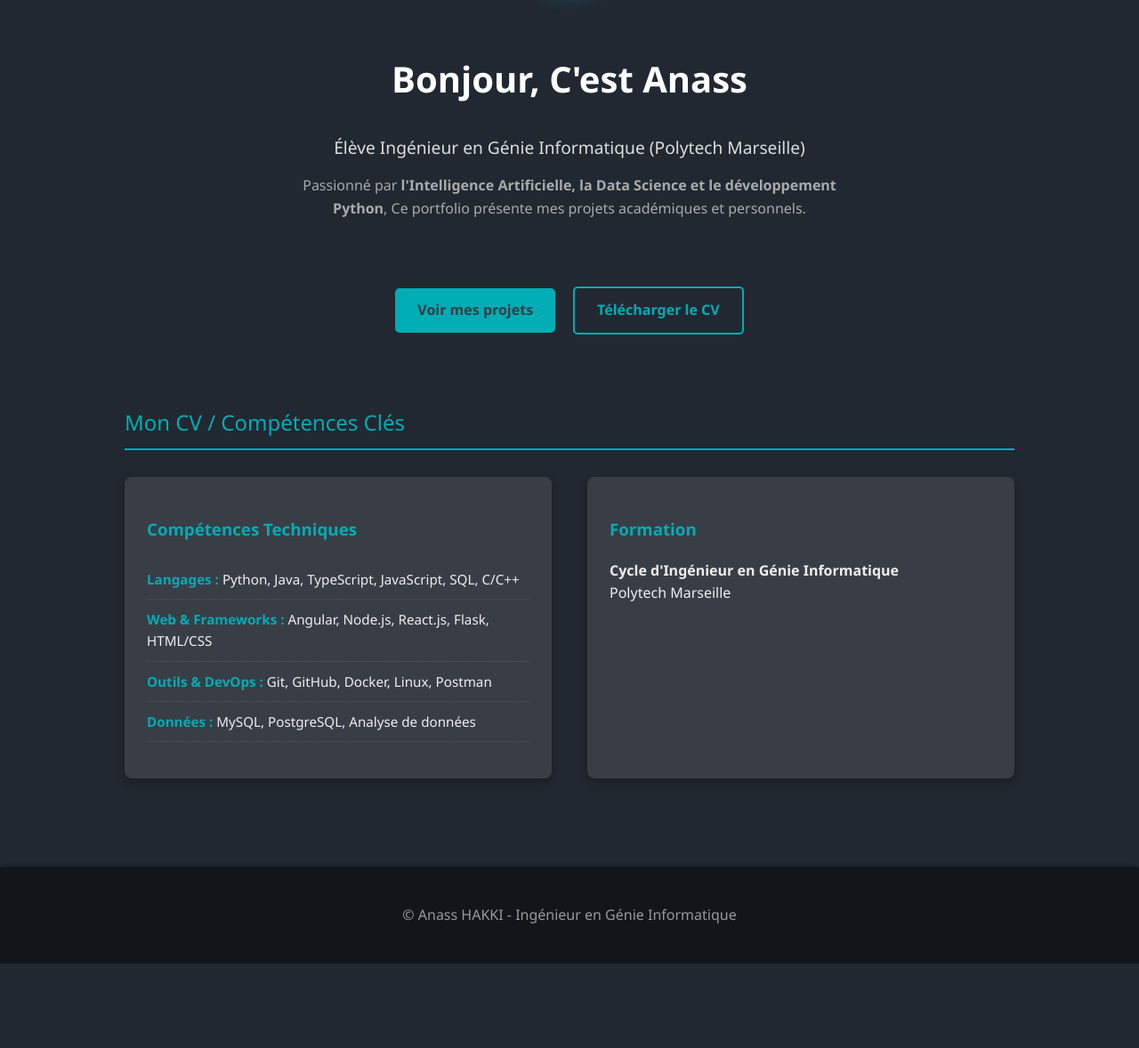
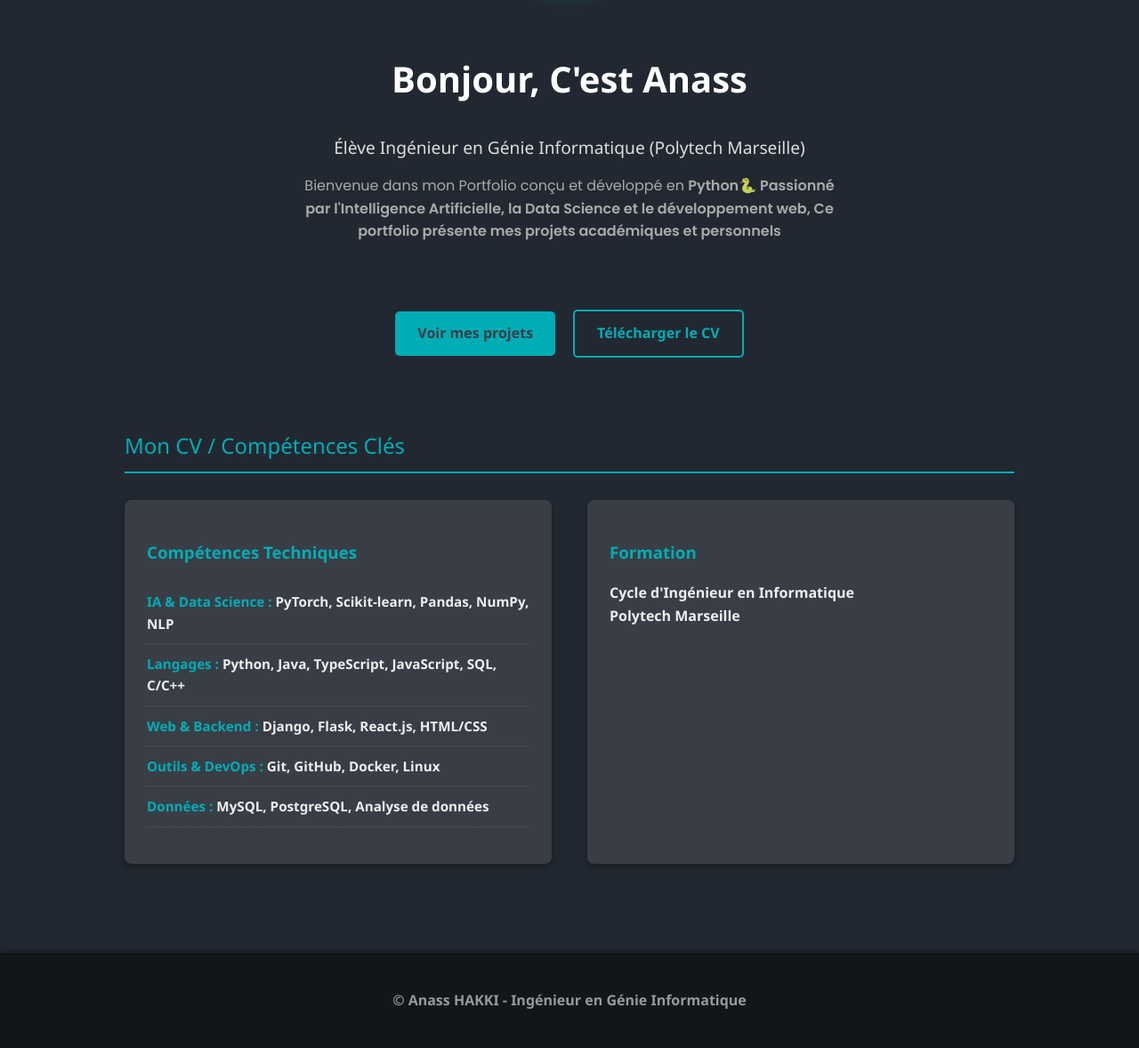
Before and after one commit to anasshakki/anass-portfolio-flask, a Flask app: page / in a window 1280 px wide. Shown: the part 385-1563 px from the top of the page at 89% size. Before the commit the page ends 1468 px from the top, so only its background shows below. Run offline with Flask 3, Linux system fonts and the light colour scheme; parts of the project's set-up code (start-up, migrations or seed data) failed here and were passed over.

Commit message:
Mise a jour du portfolio

```diff
--- a/routes.py
+++ b/routes.py
@@ -7,9 +7,10 @@ PROJETS = [
     {
         'id': 1,
         'nom': 'Amélioration des performances de tir (ML)',
-        'description': 'Projet de recherche combinant physique, électronique embarquée et Machine Learning (SVM) pour analyser et améliorer la précision des tirs au basketball.',
-        'tech': 'Python (SVM, Scikit-learn, Pandas), Arduino/MPU-6050, Mécanique',
+        'description': 'Projet de recherche combinant électronique embarquée et Machine Learning (SVM) pour analyser et améliorer la précision des tirs au basketball.',
+        'tech': 'Python (SVM, Scikit-learn, Pandas), Arduino/MPU-6050,
         'annee': 2025,
+'pdf': 'Projet SVM.pdf',
         'github_url': 'https://github.com/anasshakki',
         'details': [
             {'titre': 'Problématique', 'texte': 'Comment les données collectées par un capteur MPU-6050 et la classification par Machine à Vecteurs de Support (SVM) peuvent-elles être utilisées pour analyser et améliorer la précision des tirs ?'},
--- a/static/css/style.css
+++ b/static/css/style.css
@@ -1,4 +1,5 @@
 /* static/css/style.css */
+@import url('https://fonts.googleapis.com/css2?family=Poppins:wght@300;400;600&display=swap');
 
 :root {
     --couleur-primaire: #00ADB5;   /* Bleu-vert/Cyan Moderne (Accent) */
@@ -125,7 +126,7 @@ nav a:hover {
     margin-bottom: 30px;
 }
 
-/* ATTENTION : J'ai renommé .profile-img en .profile-pic pour correspondre au HTML */
+
 .profile-pic {
     width: 160px;        /* Taille fixe */
     height: 160px;       /* Hauteur identique pour faire un carré */
@@ -155,6 +156,7 @@ nav a:hover {
 }
 
 .description {
+    font-family: 'Poppins', sans-serif;
     max-width: 600px;
     margin: 0 auto 30px auto;
     color: #aaaaaa;
@@ -239,3 +241,22 @@ footer {
     margin-top: 50px;
     box-shadow: 0 -2px 5px rgba(0, 0, 0, 0.3);
 }
+.btn-rose {
+    display: inline-block;
+    background-color: #ff007f; /* Rose standard */
+    color: white;
+    font-size: 16px;       /* Taille de texte NORMALE */
+    padding: 8px 20px;     /* Dimensions d'un bouton standard */
+    border-radius: 5px;
+    text-decoration: none;
+    margin-left: 20px;     /* Espace entre le titre et le bouton */
+    vertical-align: middle; /* Pour bien s'aligner verticalement avec le texte */
+    font-weight: 600;
+    border: none;
+    transition: background-color 0.3s;
+}
+
+.btn-rose:hover {
+    background-color: #d60068;
+    transform: translateY(-2px);
+}
--- a/templates/index.html
+++ b/templates/index.html
@@ -16,8 +16,9 @@
         <p class="tagline">Élève Ingénieur en Génie Informatique (Polytech Marseille)</p>
 
         <p class="description">
-    Passionné par <strong>l'Intelligence Artificielle, la Data Science et le développement Python</strong>,
-    Ce portfolio présente mes projets académiques et personnels.
+    Bienvenue dans mon Portfolio conçu et développé en <strong>Python🐍
+Passionné par <strong>l'Intelligence Artificielle, la Data Science et le développement web</strong>,
+    Ce portfolio présente mes projets académiques et personnels
 </p>
 
 <div class="hero-actions">
@@ -35,15 +36,16 @@
             <div class="competences">
                 <h3>Compétences Techniques</h3>
                 <ul>
+                    <li><strong>IA & Data Science :</strong> PyTorch, Scikit-learn, Pandas, NumPy, NLP</li>
                     <li><strong>Langages :</strong> Python, Java, TypeScript, JavaScript, SQL, C/C++</li>
-                    <li><strong>Web & Frameworks :</strong> Angular, Node.js, React.js, Flask, HTML/CSS</li>
-                    <li><strong>Outils & DevOps :</strong> Git, GitHub, Docker, Linux, Postman</li>
+                    <li><strong>Web & Backend :</strong> Django, Flask, React.js, HTML/CSS</li>
+                    <li><strong>Outils & DevOps :</strong> Git, GitHub, Docker, Linux</li>
                     <li><strong>Données :</strong> MySQL, PostgreSQL, Analyse de données</li>
                 </ul>
             </div>
             <div class="formation">
                 <h3>Formation</h3>
-                <p><strong>Cycle d'Ingénieur en Génie Informatique</strong><br>
+                <p><strong>Cycle d'Ingénieur en Informatique</strong><br>
                 Polytech Marseille </p>
 
             </div>
```
Also changed, not shown: templates/projet_details.html (+11 -1 lines), 1 other file.
